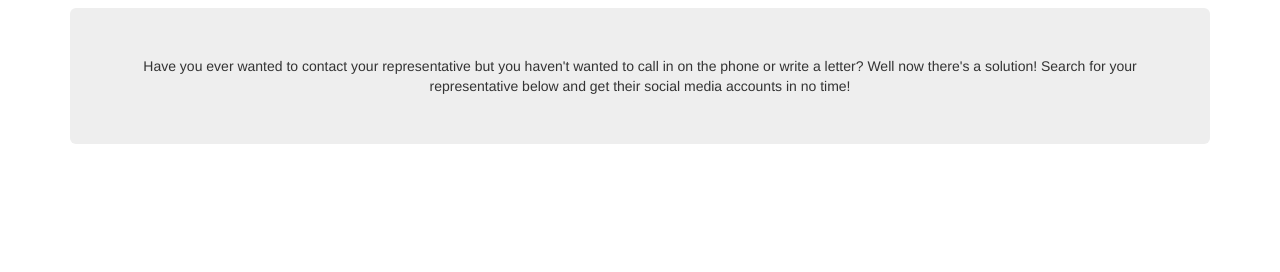
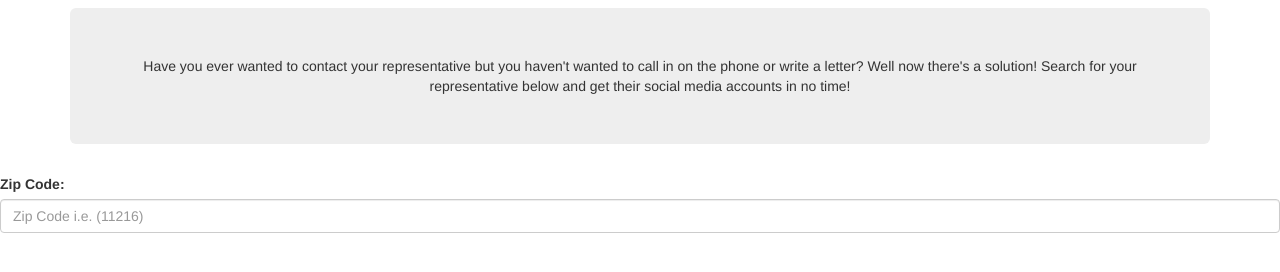
Before and after one commit to lfepp/connecting-congress, a website: page public/views/index.html in a window 1280 px wide. Shown: the part 102-374 px from the top of the page. Drawn offline with nearby package versions, Linux system fonts and the light colour scheme.

Commit message:
Added zip code search

```diff
--- a/public/views/index.html
+++ b/public/views/index.html
@@ -11,6 +11,12 @@
     <h1 class="page-header text-center">Contact Congress</h1>
     <p class="jumbotron text-center">Have you ever wanted to contact your representative but you haven't wanted to call in on the phone or write a letter? Well now there's a solution! Search for your representative below and get their social media accounts in no time!</p>
   </div>
+  <form action="api" method="post">
+    <div class="form-group">
+      <label for="searchForRep">Zip Code:</label>
+      <input type="search" class="form-control" id="searchForRep" placeholder="Zip Code i.e. (11216)">
+    </div>
+  </form>
 
   <script src="https://ajax.googleapis.com/ajax/libs/jquery/2.1.3/jquery.min.js"></script>
 </script>
--- a/server.js
+++ b/server.js
@@ -3,7 +3,7 @@
 var root = 'https://congress.api.sunlightfoundation.com';
 var apiKey = 'c5be18657d7e405d886fd840845aa279';
 //HAVENT FINISHED FIELDS
-var fields = '?fields=';
+var fields = '&fields=';
 
 var express = require('express');
 var app = express();
```
